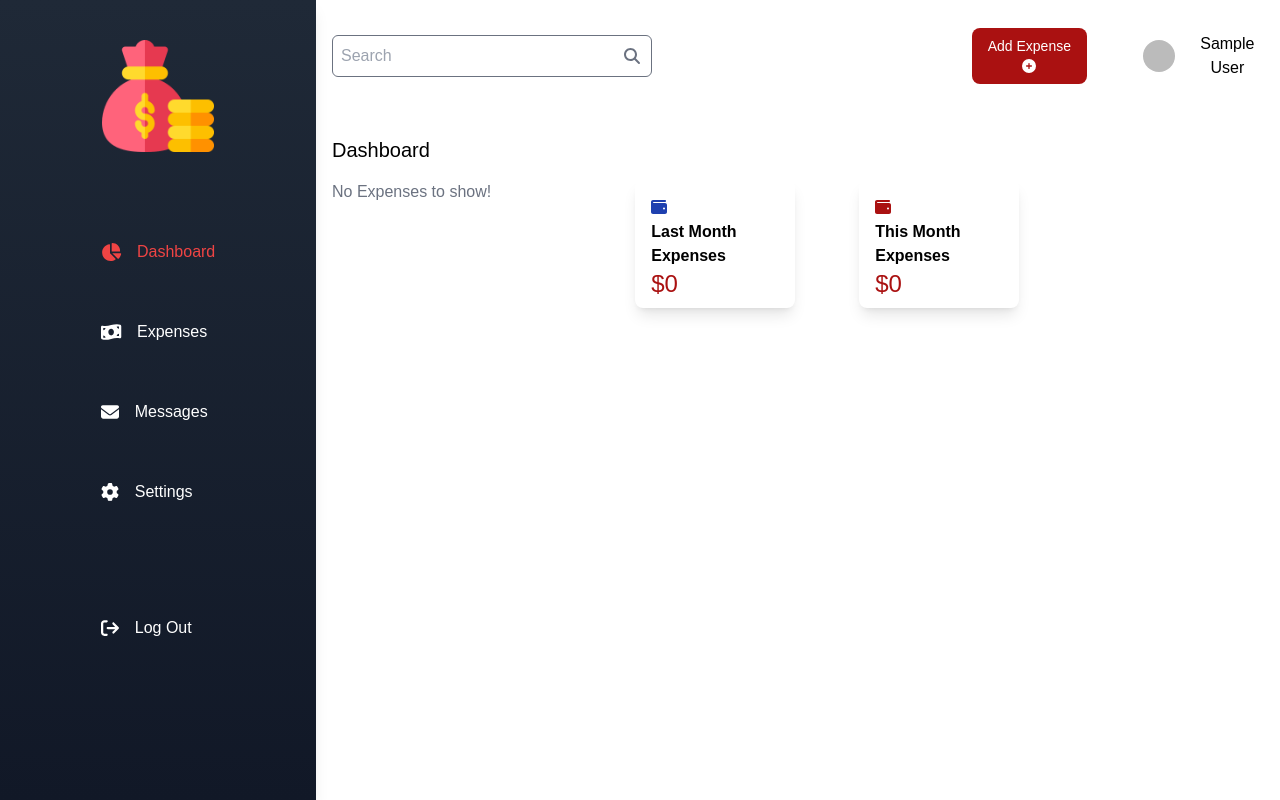
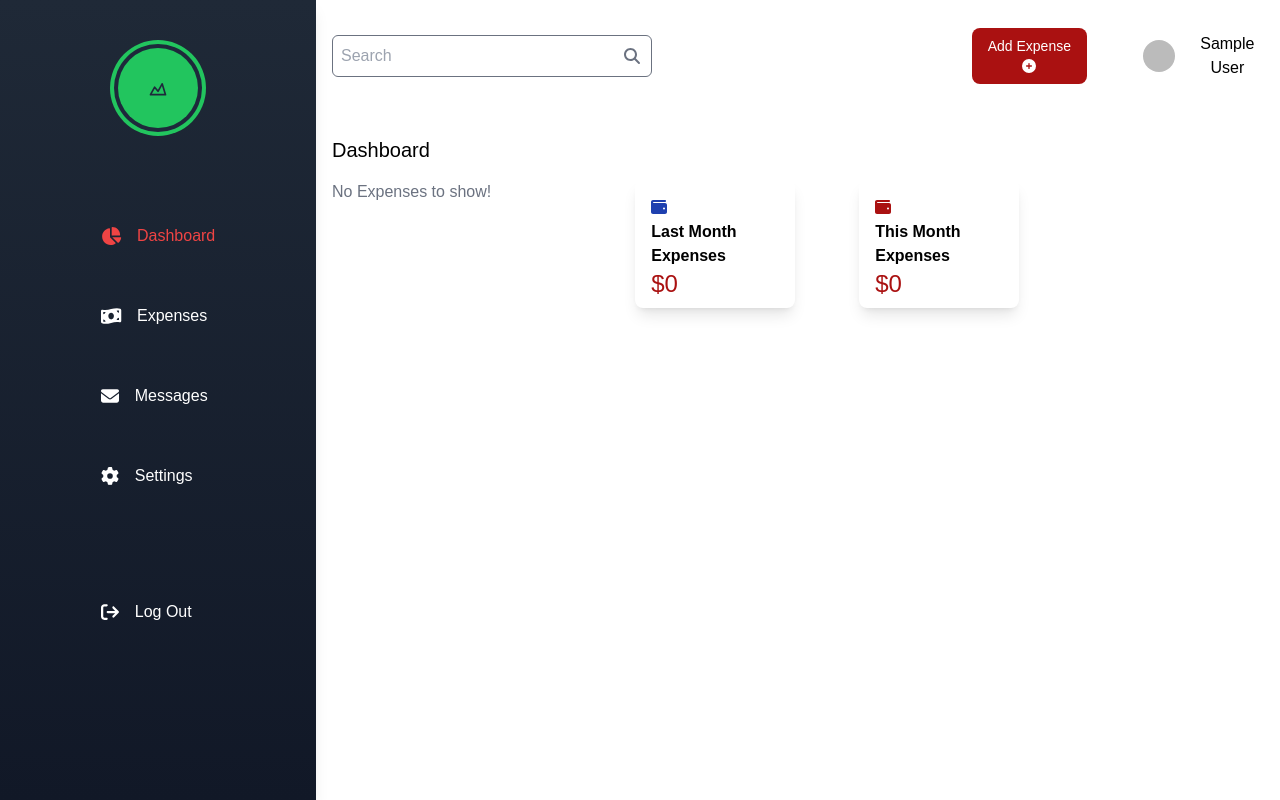
Before and after one commit to SarojWasti/expense-tracker, a React (Vite) app: page /dashboard in a window 1280 px wide. Built offline with nearby package versions, Linux system fonts and the light colour scheme; no server answers; the database is empty; sample sign-in values are in the browser's storage.

Commit message:
Update logo

```diff
--- /dev/null
+++ b/src/components/Logo.jsx
@@ -0,0 +1,17 @@
+import React from 'react';
+
+const Logo=() => {
+  return (
+    <div className={`relative w-12 h-12 md:w-24 md:h-24`}>
+      <div className="absolute inset-0 bg-green-500 rounded-full"></div>
+      <div className="absolute inset-1 bg-slate-800 rounded-full"></div>
+      <div className="absolute inset-2 bg-green-500 rounded-full flex items-center justify-center">
+        <svg viewBox="0 0 24 24" fill="none" className="w-5 h-5 text-slate-800">
+          <path d="M3 20h18L17 7l-5 9-4-5-5 9z" stroke="currentColor" strokeWidth="2" strokeLinecap="round" strokeLinejoin="round" />
+        </svg>
+      </div>
+    </div>
+  );
+};
+
+export default Logo;
--- a/src/components/Sidebar.jsx
+++ b/src/components/Sidebar.jsx
@@ -3,8 +3,8 @@ import { FontAwesomeIcon } from '@fortawesome/react-fontawesome';
 import { faChartPie, faCog, faEnvelope, faMoneyBillWave, faSignOut } from '@fortawesome/free-solid-svg-icons';
 import { useNavigate } from 'react-router-dom';
 import { auth } from '../services/firebase';
-import ET from '/expensetracker.png';
 import DisplayMessage from './Alert';
+import Logo from './Logo';
 
 const Sidebar = () => {
 
@@ -20,7 +20,7 @@ const Sidebar = () => {
             <div className="flex flex-col items-center mt-10">
                 <a onClick={() => navigate("/dashboard")}>
                     <div className="flex items-center justify-center cursor-pointer">
-                        <img className='md:w-[7rem] sm:w-[4.5rem] w-[3rem]' src={ET} />
+                        <Logo/>
                     </div>
                 </a>
                 <div className="mt-20">
```
